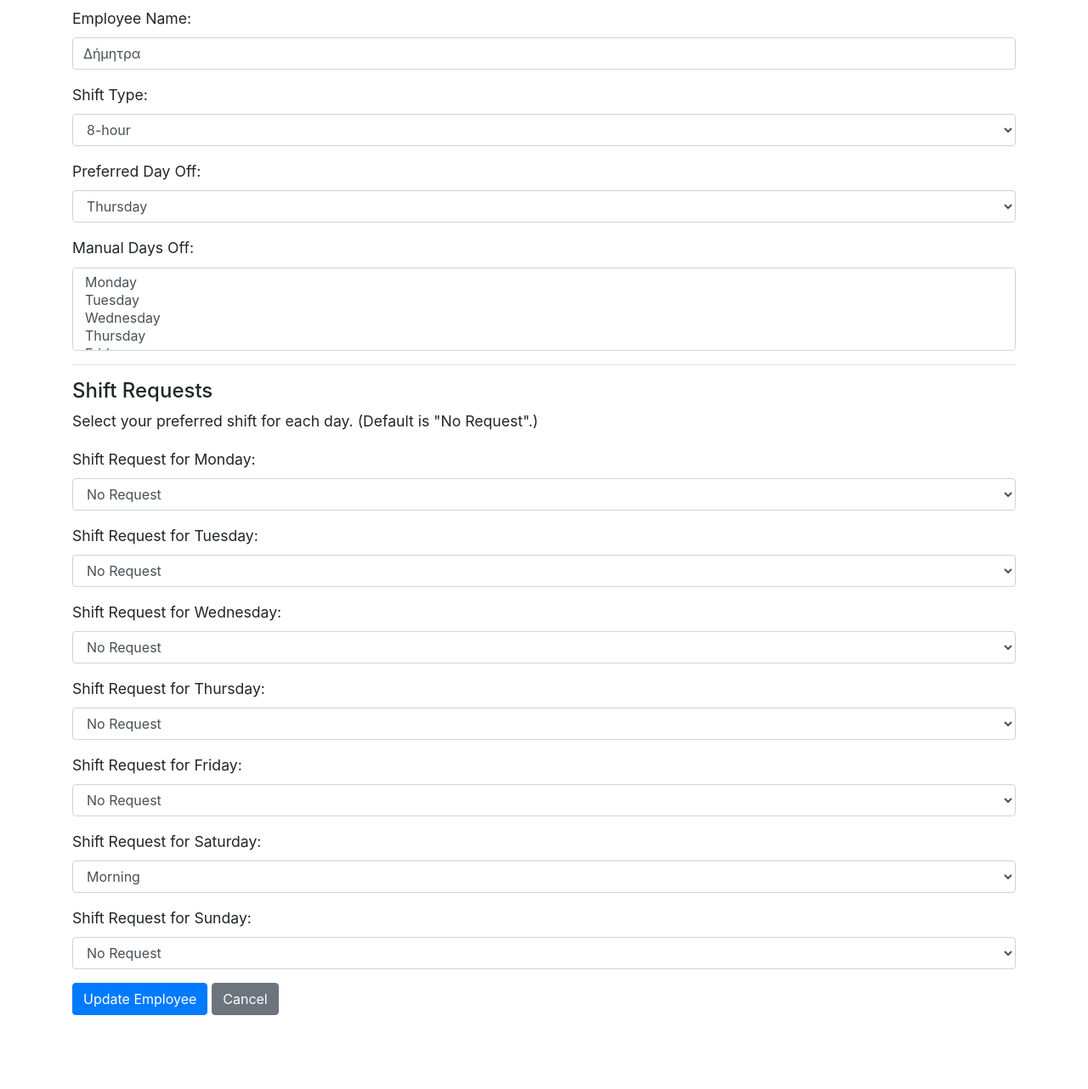
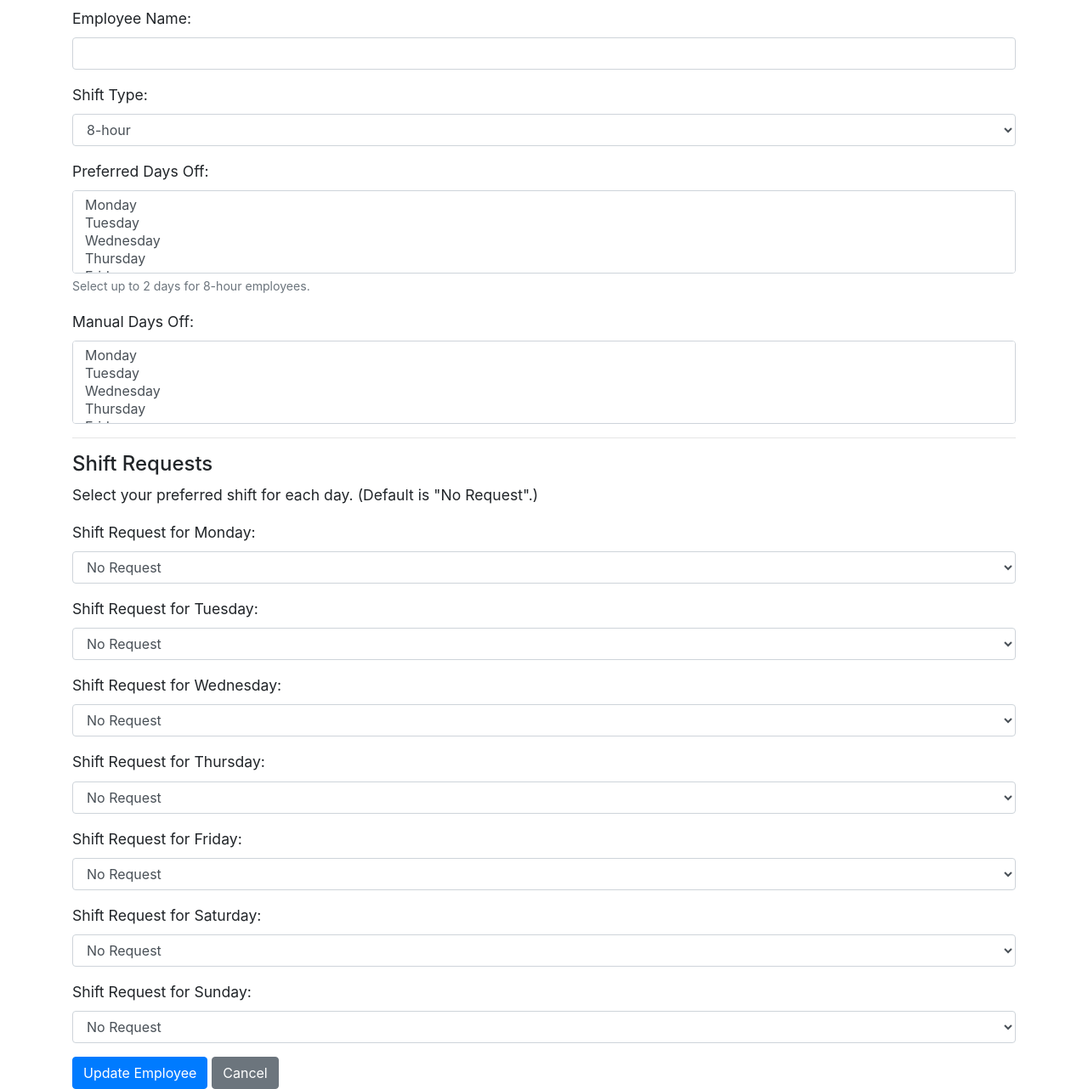
Before and after one commit to mpampisss787/iqos-scheduler, a Flask app: template templates/edit.html in a window 1280 px wide. Shown: the part 152-1434 px from the top of the page at 85% size. Before the commit the page ends 1347 px from the top, so only its background shows below. Run offline with Flask 3, Linux system fonts and the light colour scheme; the template is opened without the code that fills it: values that come from a table or form of the project are taken from there, others are empty; some libraries are stand-ins or nearby versions.

Commit message:
Auto update: Σαβ 01/03/2025  1:43:51,49

```diff
--- a/iqos.py
+++ b/iqos.py
@@ -13,7 +13,7 @@
 
 db = SQLAlchemy(app)
 
-# Optional: Enum for weekdays (if needed)
+# Optional: Enum for weekdays
 class WeekdayEnum(enum.Enum):
     Monday = 'Monday'
     Tuesday = 'Tuesday'
@@ -27,8 +27,9 @@
     id = db.Column(db.Integer, primary_key=True)
     name = db.Column(db.String(100), nullable=False)
     shift_type = db.Column(db.String(10), nullable=False)  # "8-hour" or "6-hour"
-    preferred_day_off = db.Column(db.String(20), nullable=True)
-    # manual_days_off stored as JSON list, e.g. ["Monday", "Wednesday"]
+    # Now allowing multiple preferred days off (as a list)
+    preferred_day_off = db.Column(db.JSON, nullable=True, default=list)
+    # manual_days_off stored as a JSON list, e.g. ["Monday", "Wednesday"]
     manual_days_off = db.Column(db.JSON, nullable=True, default=list)
     # shift_requests stored as JSON dictionary, e.g. {"Monday": "Morning", "Friday": "Evening"}
     shift_requests = db.Column(db.JSON, nullable=True, default=dict)
@@ -46,7 +47,7 @@
             • For 6‑hour employees in a 7‑day week: if no off is chosen, default off = ["Sunday"].
             • For 8‑hour employees:
                  - In a 6‑day week: they work 5 days; Sunday is forced off.
-                 - In a 7‑day week: they must have 2 off days. If they haven’t chosen 2, additional off days are assigned dynamically.
+                 - In a 7‑day week: they must have 2 off days. If they haven’t chosen 2 preferred off days, additional off days are assigned dynamically.
       - In the displayed schedule, an off day is marked as "Preferred Day Off" if explicitly chosen,
         or "Assigned Day Off" if set automatically.
     """
@@ -60,7 +61,7 @@
             if emp.shift_type == '8-hour':
                 explicit = []
                 if emp.preferred_day_off:
-                    explicit.append(emp.preferred_day_off)
+                    explicit.extend(emp.preferred_day_off)
                 if emp.manual_days_off:
                     explicit.extend(emp.manual_days_off)
                 effective = explicit.copy()
@@ -74,11 +75,11 @@
             if emp.shift_type == '8-hour':
                 explicit = []
                 if emp.preferred_day_off:
-                    explicit.append(emp.preferred_day_off)
+                    explicit.extend(emp.preferred_day_off)
                 if emp.manual_days_off:
                     explicit.extend(emp.manual_days_off)
                 default_off[emp.name] = explicit.copy()
-                # Dynamically assign additional off days if fewer than 2.
+                # If fewer than 2 off days are specified, assign additional off days dynamically.
                 while len(default_off[emp.name]) < 2:
                     for d in candidate_days:
                         if d not in default_off[emp.name]:
@@ -103,19 +104,20 @@
     for day in days:
         working_8 = []
         for emp in employees_8:
+            # Build list of explicitly chosen off days.
             chosen_off = []
             if emp.preferred_day_off:
-                chosen_off.append(emp.preferred_day_off)
+                chosen_off.extend(emp.preferred_day_off)
             if emp.manual_days_off:
                 chosen_off.extend(emp.manual_days_off)
-            # For a 6-day week, force Sunday off; for a 7-day week, use chosen off if available.
+            # For a 6-day week, force Sunday off; for a 7-day week, if none chosen, use defaults.
             if app.config.get('WEEK_WORKING_DAYS', 6) == 6:
                 if "Sunday" not in chosen_off:
                     chosen_off.append("Sunday")
             elif not chosen_off and emp.name in default_off:
                 chosen_off = default_off[emp.name]
             if day in chosen_off:
-                label = "Preferred Day Off" if day in (emp.preferred_day_off, *(emp.manual_days_off or [])) else "Assigned Day Off"
+                label = "Preferred Day Off" if day in (emp.preferred_day_off if emp.preferred_day_off else []) else "Assigned Day Off"
                 schedule[day].append({'employee': emp.name, 'shift': label})
             else:
                 working_8.append(emp)
@@ -162,13 +164,13 @@
             for emp in employees_6:
                 chosen_off = []
                 if emp.preferred_day_off:
-                    chosen_off.append(emp.preferred_day_off)
+                    chosen_off.extend(emp.preferred_day_off)
                 if emp.manual_days_off:
                     chosen_off.extend(emp.manual_days_off)
                 if not chosen_off and emp.name in default_off:
                     chosen_off = default_off[emp.name]
                 if day in chosen_off:
-                    label = "Preferred Day Off" if day in (emp.preferred_day_off, *(emp.manual_days_off or [])) else "Assigned Day Off"
+                    label = "Preferred Day Off" if day in (emp.preferred_day_off if emp.preferred_day_off else []) else "Assigned Day Off"
                     schedule[day].append({'employee': emp.name, 'shift': label})
                 else:
                     working_6.append(emp)
@@ -245,9 +247,11 @@
     if request.method == 'POST':
         name = request.form['name']
         shift_type = request.form['shift_type']
-        preferred_day_off = request.form.get('preferred_day_off')
+        # Now preferred_day_off is expected as a list; use getlist.
+        preferred_day_off = request.form.getlist('preferred_day_off')
+        preferred_day_off = preferred_day_off if preferred_day_off else []
         manual_days_off = request.form.getlist('manual_days_off')
-        manual_days_off = manual_days_off if manual_days_off else None
+        manual_days_off = manual_days_off if manual_days_off else []
         days = ['Monday', 'Tuesday', 'Wednesday', 'Thursday', 'Friday', 'Saturday', 'Sunday']
         shift_requests = {}
         for day in days:
@@ -279,9 +283,11 @@
     if request.method == 'POST':
         emp.name = request.form['name']
         emp.shift_type = request.form['shift_type']
-        emp.preferred_day_off = request.form.get('preferred_day_off')
+        # For editing, get list for preferred_day_off.
+        preferred_day_off = request.form.getlist('preferred_day_off')
+        emp.preferred_day_off = preferred_day_off if preferred_day_off else []
         manual_days_off = request.form.getlist('manual_days_off')
-        emp.manual_days_off = manual_days_off if manual_days_off else None
+        emp.manual_days_off = manual_days_off if manual_days_off else []
         days = ['Monday', 'Tuesday', 'Wednesday', 'Thursday', 'Friday', 'Saturday', 'Sunday']
         shift_requests = {}
         for day in days:
@@ -339,7 +345,6 @@
     """Download the schedule as a CSV file."""
     schedule = generate_schedule()
     file_path = "schedule.csv"
-    # Transform schedule into a DataFrame for export.
     schedule_output = []
     for day, assignments in schedule.items():
         for assign in assignments:
--- a/templates/edit.html
+++ b/templates/edit.html
@@ -17,7 +17,7 @@
   </style>
 </head>
 <body>
-  <!-- Navigation Bar (same as index.html) -->
+  <!-- Navigation Bar -->
   <nav class="navbar navbar-expand-lg navbar-dark bg-dark fixed-top" role="navigation">
     <a class="navbar-brand" href="{{ url_for('index') }}">Schedule Planner</a>
     <div class="collapse navbar-collapse" id="navbarNav">
@@ -49,14 +49,15 @@
           <option value="6-hour" {% if employee.shift_type == '6-hour' %}selected{% endif %}>6-hour</option>
         </select>
       </div>
+      <!-- Update Preferred Days Off as a multi-select -->
       <div class="form-group">
-        <label for="preferred_day_off">Preferred Day Off:</label>
-        <select class="form-control" name="preferred_day_off" id="preferred_day_off">
-          <option value="">None</option>
+        <label for="preferred_day_off">Preferred Days Off:</label>
+        <select class="form-control" name="preferred_day_off" id="preferred_day_off" multiple>
           {% for day in ["Monday", "Tuesday", "Wednesday", "Thursday", "Friday", "Saturday", "Sunday"] %}
-            <option value="{{ day }}" {% if employee.preferred_day_off == day %}selected{% endif %}>{{ day }}</option>
+            <option value="{{ day }}" {% if employee.preferred_day_off and day in employee.preferred_day_off %}selected{% endif %}>{{ day }}</option>
           {% endfor %}
         </select>
+        <small class="form-text text-muted">Select up to 2 days for 8-hour employees.</small>
       </div>
       <div class="form-group">
         <label for="manual_days_off">Manual Days Off:</label>
```
Also changed, not shown: templates/index.html (+6 -5 lines).
